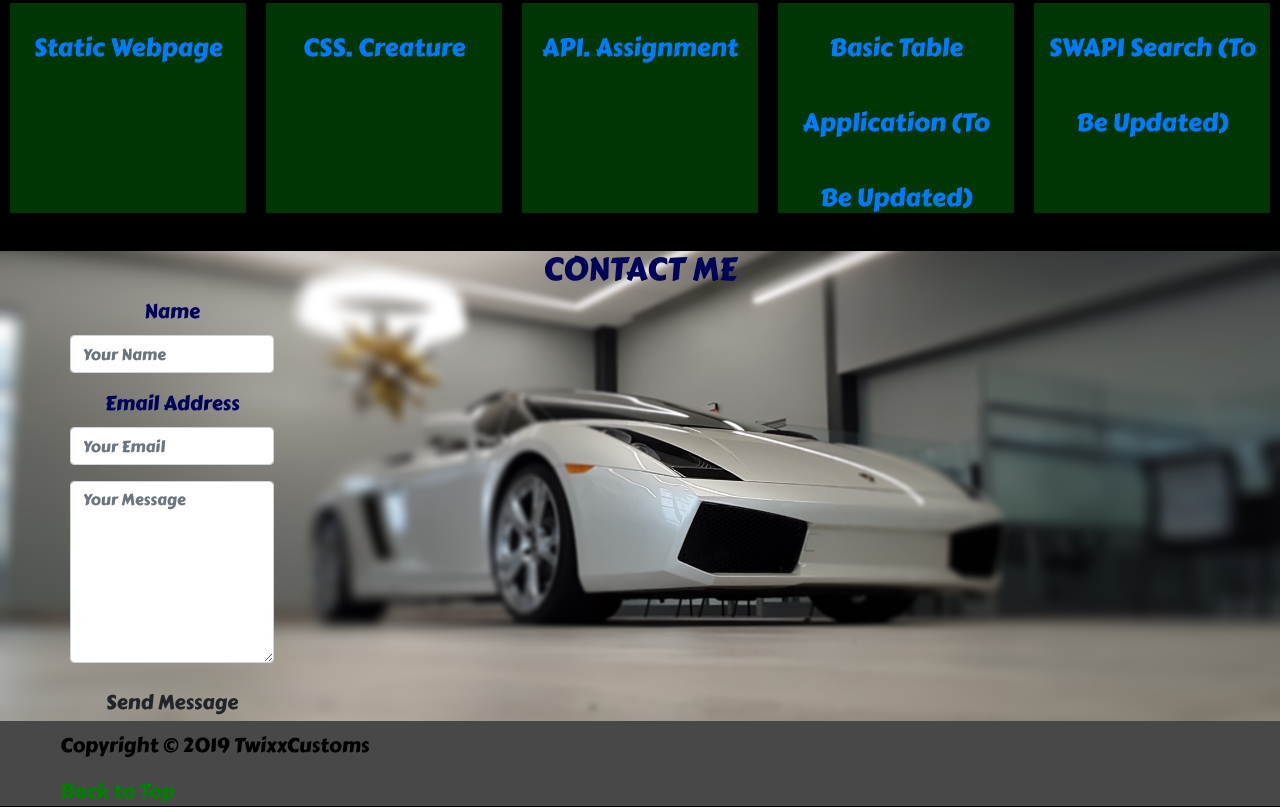
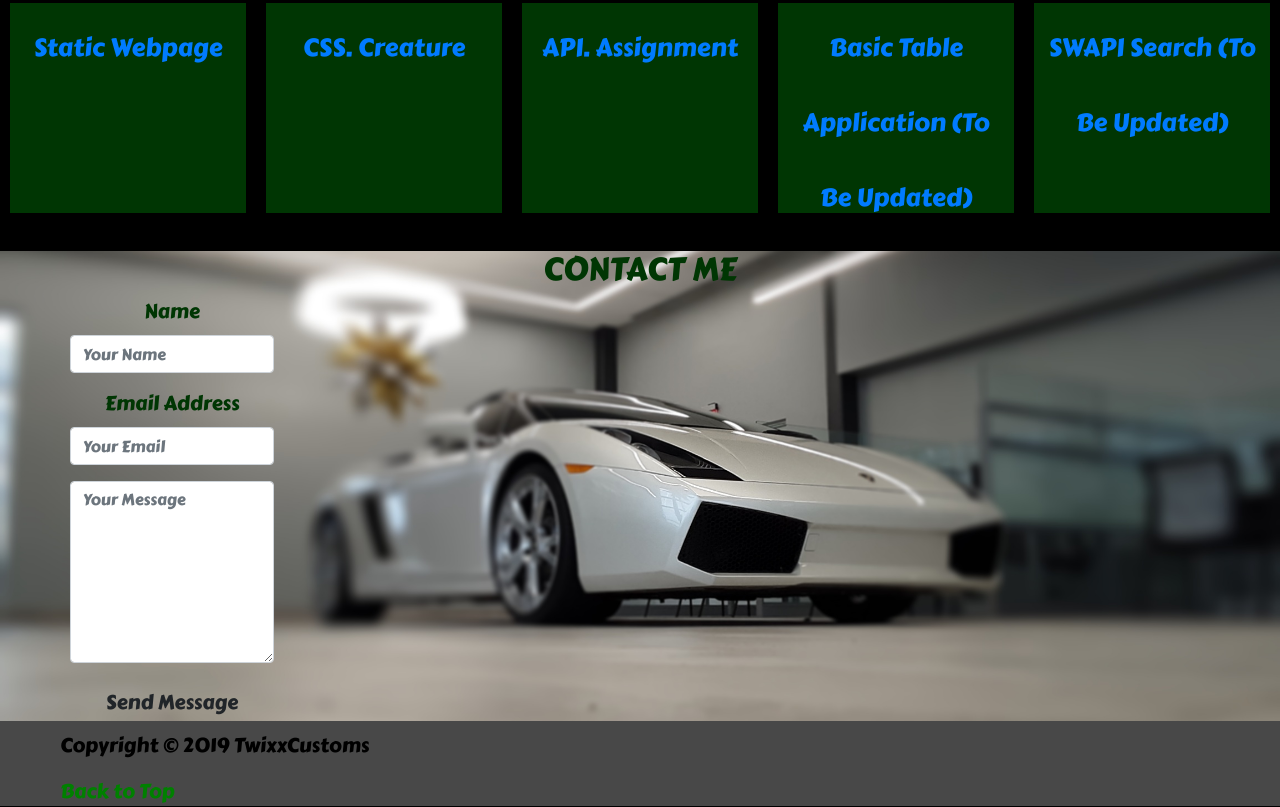
Before and after one commit to TwixxCustoms/TwixxCustoms.github.io, a plain HTML site: page index.html in a window 1280 px wide. Shown: the part 1341-2148 px from the top of the page. Drawn offline with nearby package versions, Linux system fonts and the light colour scheme; some icons are missing.

Commit message:
Little Updates

```diff
--- a/CSS/contact.css
+++ b/CSS/contact.css
@@ -2,7 +2,7 @@
     background: url('../assets/07gallardo.jpg') no-repeat center;
     background-size: cover;
     background-color: white;
-    color: #00025a;
+    color: #003603;
     text-shadow: 10px;
     text-align: center;
     height: 470px;
```
